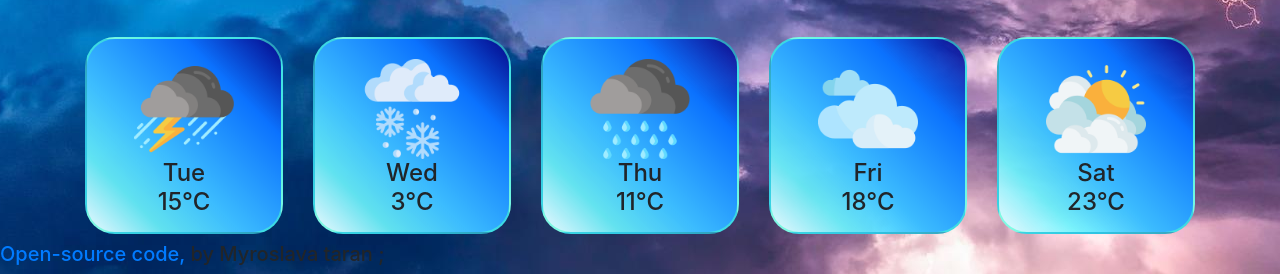
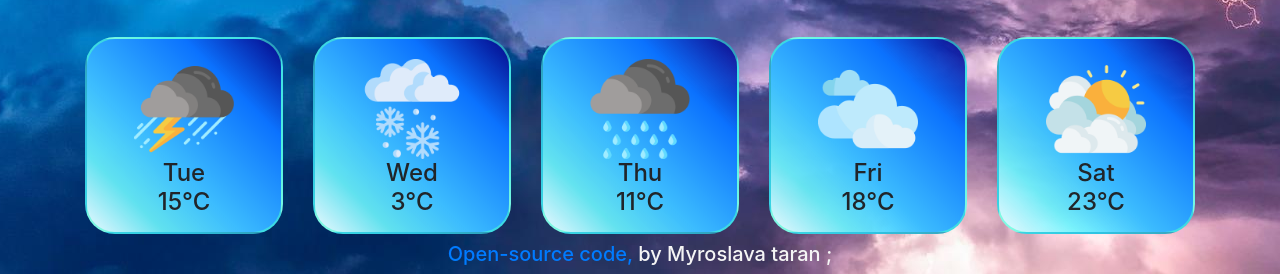
Before and after one commit to Myroslava123/pogoda, a website built with Parcel: page index.html in a window 1280 px wide. Shown: the part 587-861 px from the top of the page. Built offline with nearby package versions, Linux system fonts and the light colour scheme; no server answers.

Commit message:
Update styles.css

```diff
--- a/src/styles.css
+++ b/src/styles.css
@@ -17,6 +17,10 @@ body {
   h3 {
     margin: 40px 0px;
   }
+
+  h5 {
+    color: whitesmoke;
+    text-align: center;}
 
   button {
     border-radius: 20px;
```
